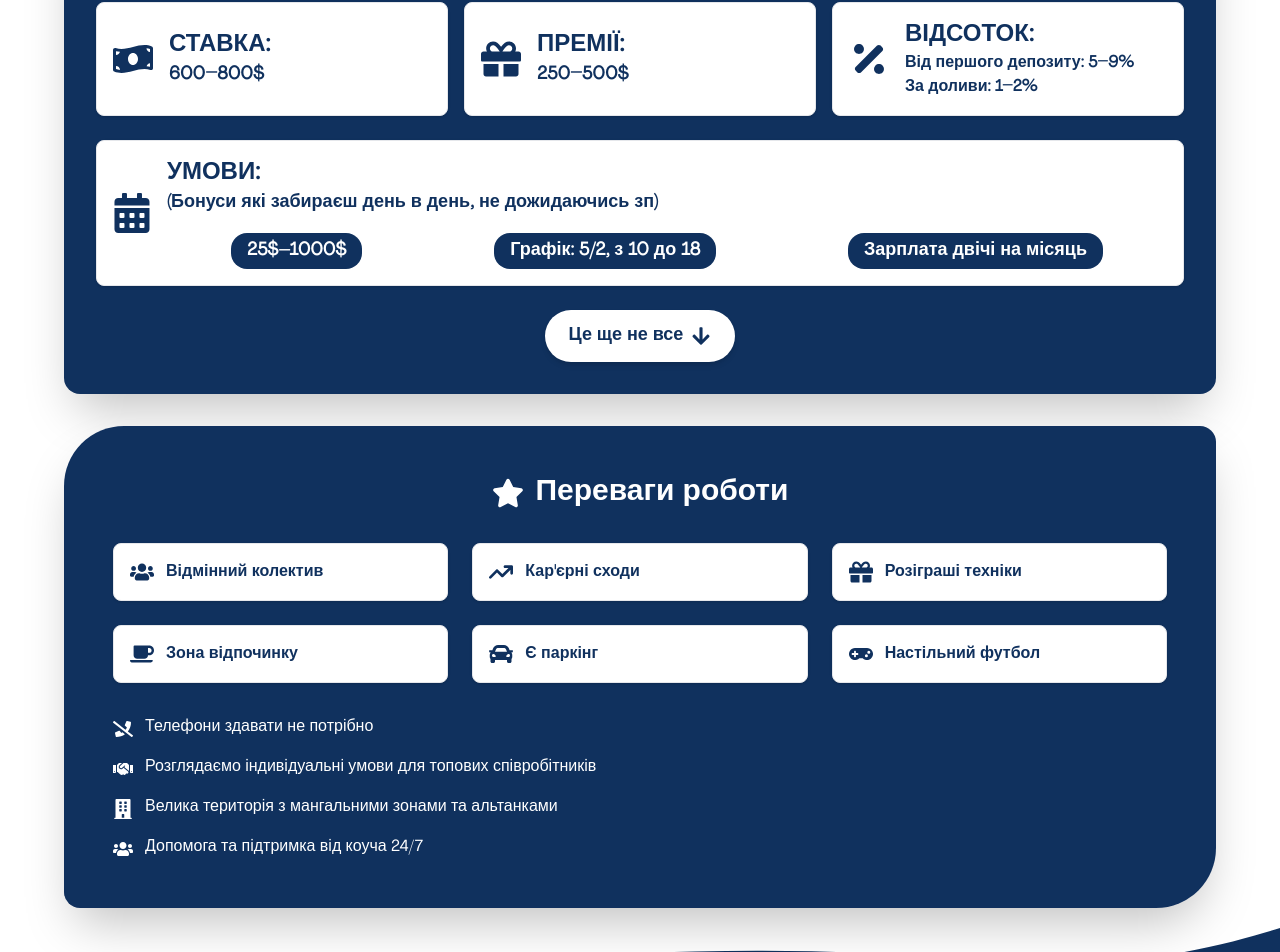
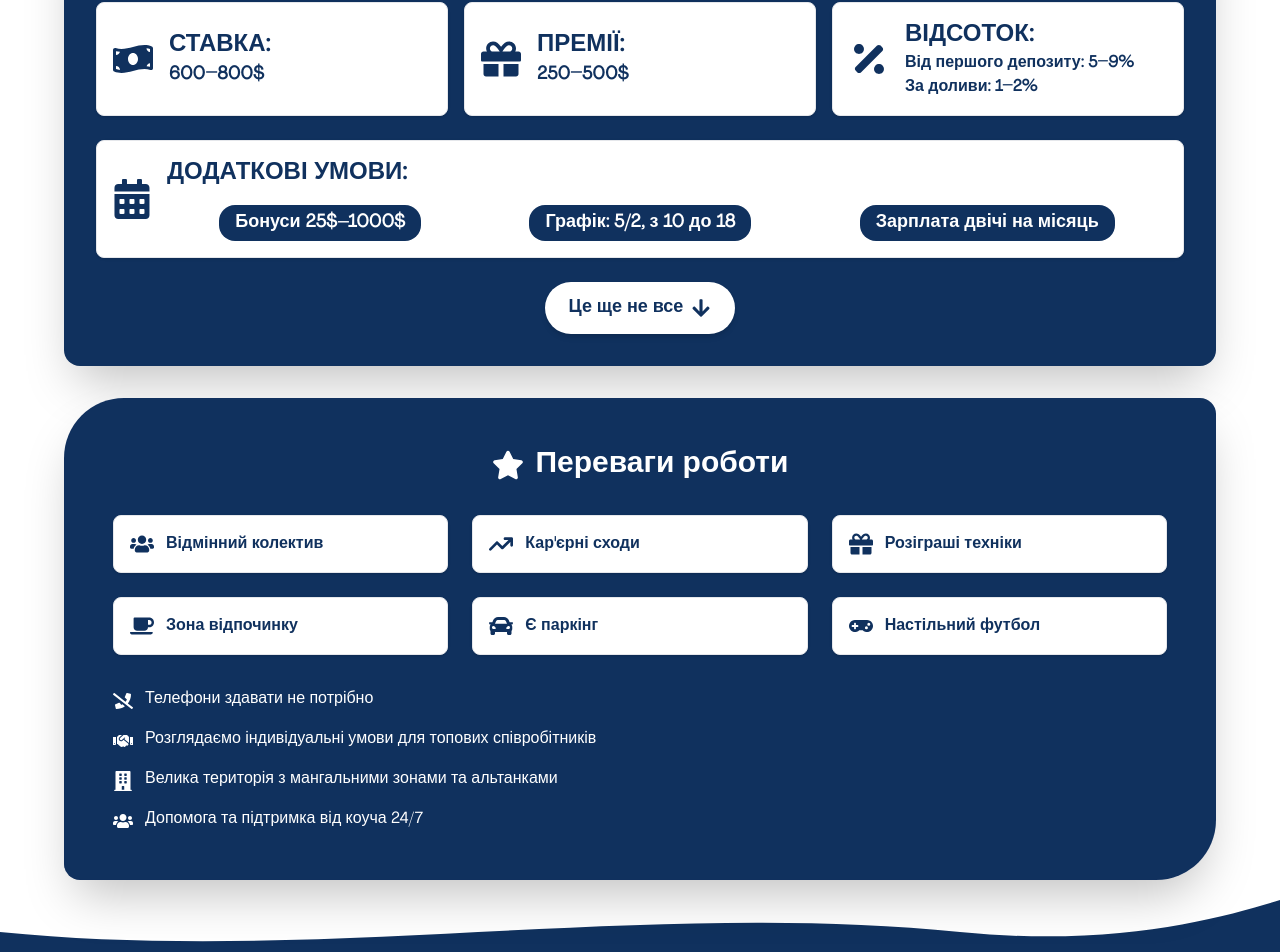
Before and after one commit to kenzay01/colonist, a Next.js app: page / in a window 1280 px wide. Shown: the part 2549-3501 px from the top of the page. Built offline with nearby package versions, Linux system fonts and the light colour scheme; a web font is replaced by a local one.

Commit message:
done corrections#5 21.08

```diff
--- a/componets/JobPosting.tsx
+++ b/componets/JobPosting.tsx
@@ -83,14 +83,16 @@ const JobPosting = () => {
               <FaCalendarAlt className="w-10 h-10" />
               <div className="w-full">
                 <div>
-                  <p className="font-extrabold text-2xl uppercase">Умови:</p>
-                  <p className="text-lg font-bold">
+                  <p className="font-extrabold text-2xl uppercase">
+                    Додаткові Умови:
+                  </p>
+                  {/* <p className="text-lg font-bold">
                     (Бонуси які забираєш день в день, не дожидаючись зп)
-                  </p>
+                  </p> */}
                 </div>
                 <div className="mt-2 md:mt-4 flex flex-col md:flex-row gap-1 w-full justify-around items-start md:items-center">
                   <p className="text-sm md:text-lg font-bold py-1 px-4 rounded-2xl bg-[var(--main-color)] text-white">
-                    25$–1000$
+                    Бонуси 25$–1000$
                   </p>
                   <p className="text-sm md:text-lg font-bold py-1 px-4 rounded-2xl bg-[var(--main-color)] text-white">
                     Графік: 5/2, з 10 до 18
```
